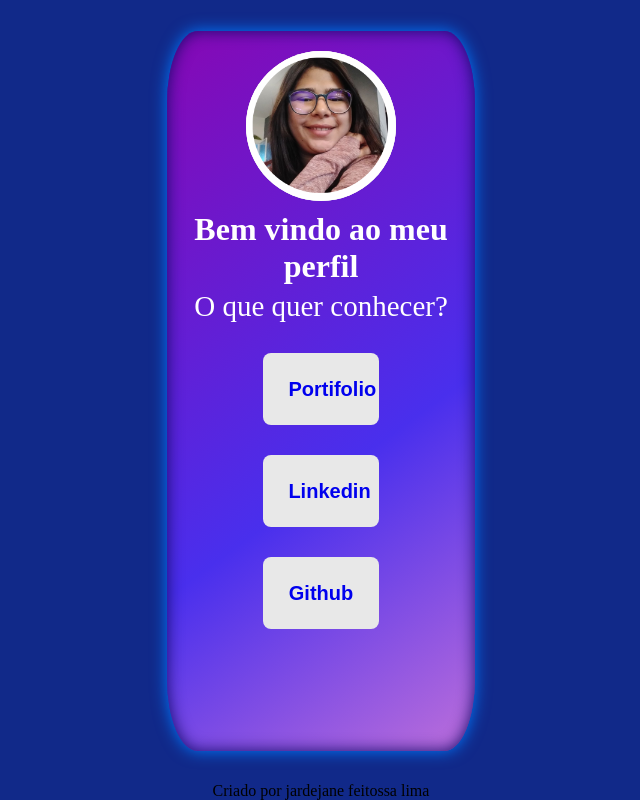
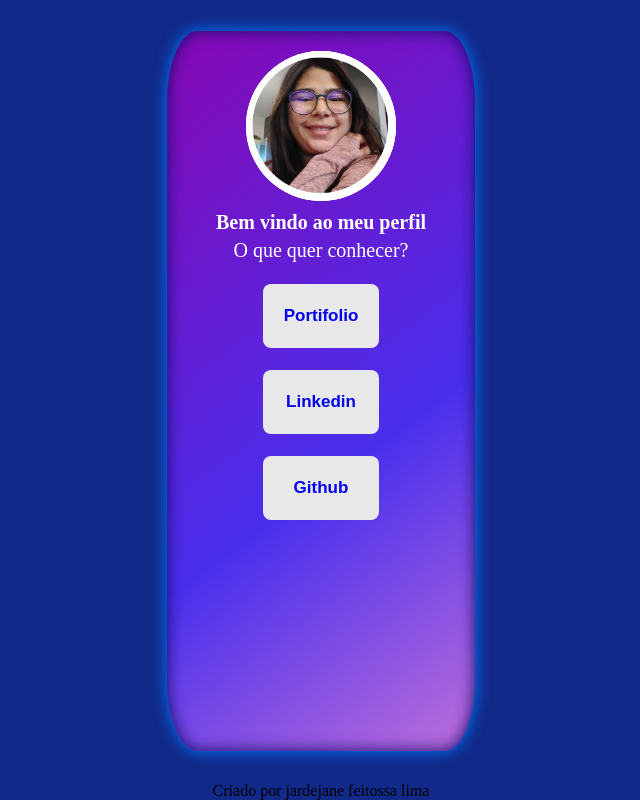
Before and after one commit to Jardejane/Perfil, a plain HTML site: page index.html in a window 768 px wide. Shown: the whole page, without its empty margins (63-703 px from the left). Drawn offline with Linux system fonts and the light colour scheme.

Commit message:
colocando responsividade no perfil

```diff
--- a/style.css
+++ b/style.css
@@ -14,7 +14,7 @@ section#tela{
     background-color: #112989;
     display: flex;
     align-items: center;
-  flex-direction: column;
+    flex-direction: column;
 }
 
  section#tela .card {
@@ -84,3 +84,55 @@ section#tela{
    text-decoration: none;
    font-size: 20px;
    }
+
+@media screen and (min-width: 1024px) {
+  .card span {
+    font-size: 20px;
+   }
+   .card .job {
+    font-size: 20px;
+   }
+   .card button {
+    padding: 2px 2px;
+    height: 8vh;
+    width: 15vw;
+    margin-top: 20px;
+   }
+   .card button a{
+   font-size: 17px;
+   }
+}
+@media screen and (min-width: 768px) and (max-width: 1023px) {
+  .card span {
+    font-size: 20px;
+   }
+   .card .job {
+    font-size: 20px;
+   }
+   .card button {
+    padding: 0px;
+    height: 8vh;
+    width: 15vw;
+    margin-top: 20px;
+   }
+   .card button a{
+   font-size: 17px;
+   }
+}
+@media screen and (max-width: 768px){
+  .card span {
+    font-size: 20px;
+   }
+   .card .job {
+    font-size: 20px;
+   }
+   .card button {
+    padding: 0px;
+    height: 8vh;
+    width: 15vw;
+    margin-top: 22px;
+   }
+   .card button a{
+   font-size: 17px;
+   }
+}
```
Also changed, not shown: portifolio/portifolio.css (+54 -30 lines).
